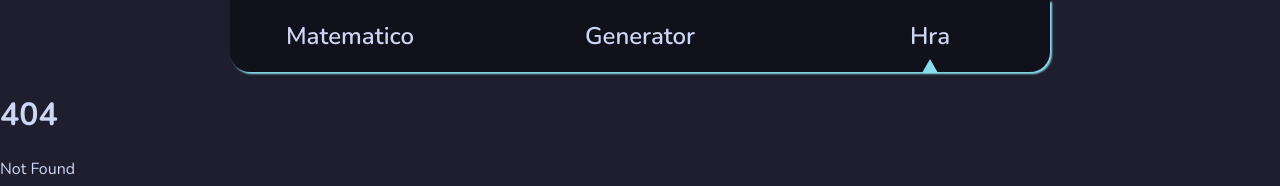
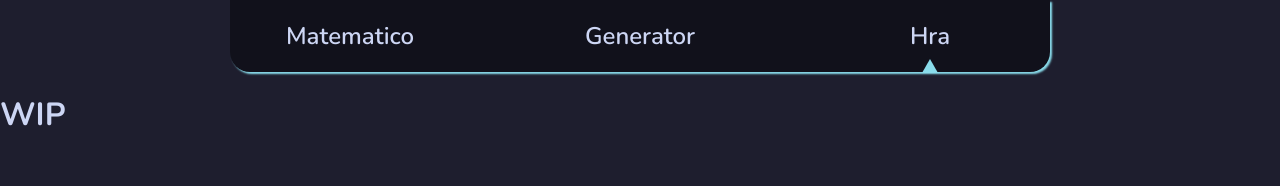
Before and after one commit to raferat/matematico, a SvelteKit app: page /game in a window 1280 px wide. Before the commit this address had no page. Shown: the top 186 px of the page. Built offline with nearby package versions, Linux system fonts and the light colour scheme.

Commit message:
Add game route

```diff
--- /dev/null
+++ b/src/routes/game/+page.svelte
@@ -0,0 +1 @@
+<h1>WIP</h1>
```
